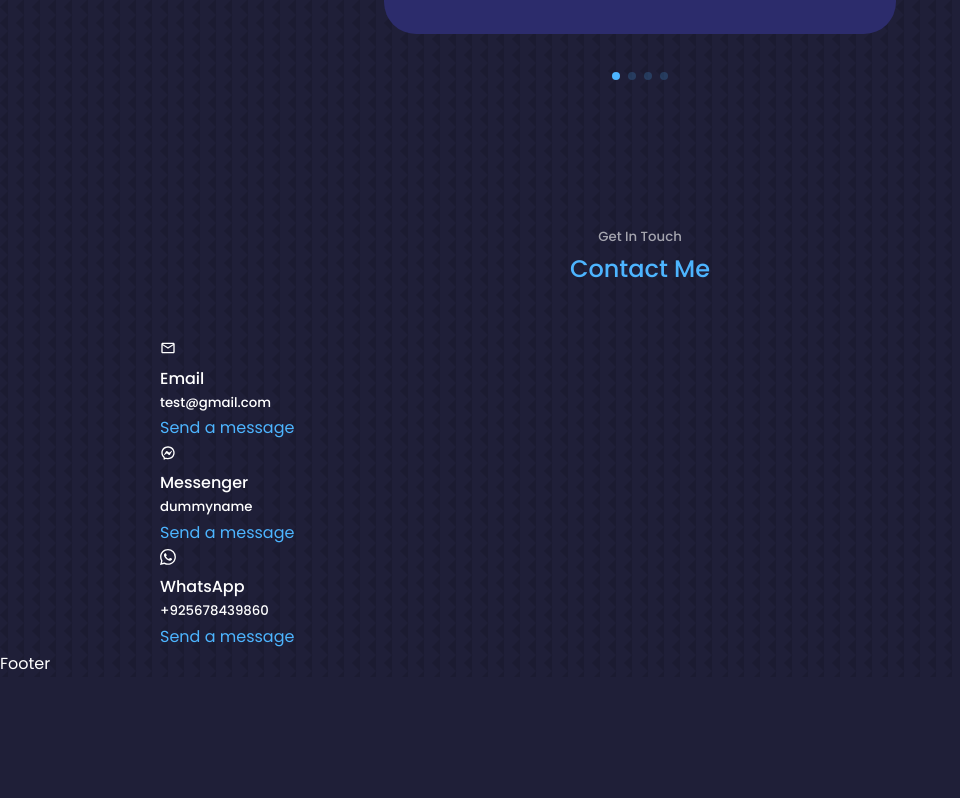
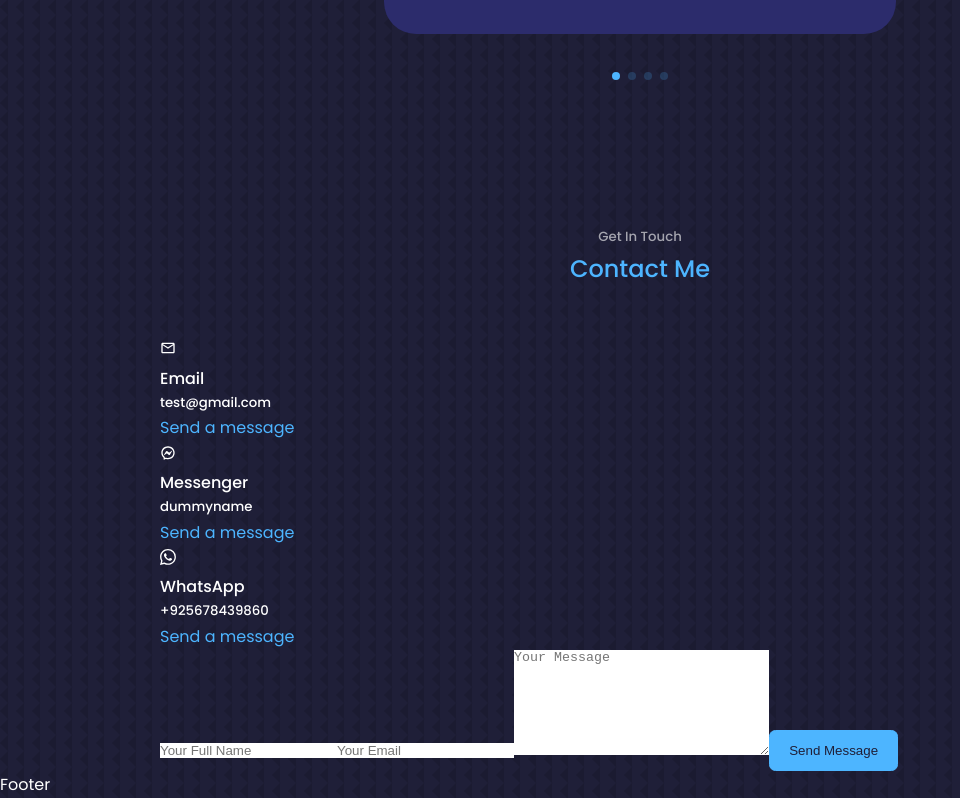
Before and after one commit to sidrakhandev/react-portfolio, a React (Create React App) app: page / in a window 1280 px wide. Shown: the part 4433-5231 px from the top of the page, without its empty margins (0-960 px from the left). Before the commit the page ends 5110 px from the top, so only its background shows below. Built offline with nearby package versions, Linux system fonts and the light colour scheme.

Commit message:
📦NEW: Added Form

```diff
--- a/src/components/contact/Contact.jsx
+++ b/src/components/contact/Contact.jsx
@@ -38,7 +38,33 @@ const Contact = () => {
             </a>
           </article>
         </div>
-        <form action=""></form>
+        <form action="">
+          <input
+            type="text"
+            name="name"
+            id=""
+            placeholder="Your Full Name"
+            required
+          />
+          <input
+            type="email"
+            name="email"
+            id=""
+            placeholder="Your Email"
+            required
+          />
+          <textarea
+            name="message"
+            id=""
+            cols="30"
+            rows="7"
+            placeholder="Your Message"
+            required
+          ></textarea>
+          <button type="submit" className="btn btn-primary">
+            Send Message
+          </button>
+        </form>
       </div>
     </section>
   );
```
